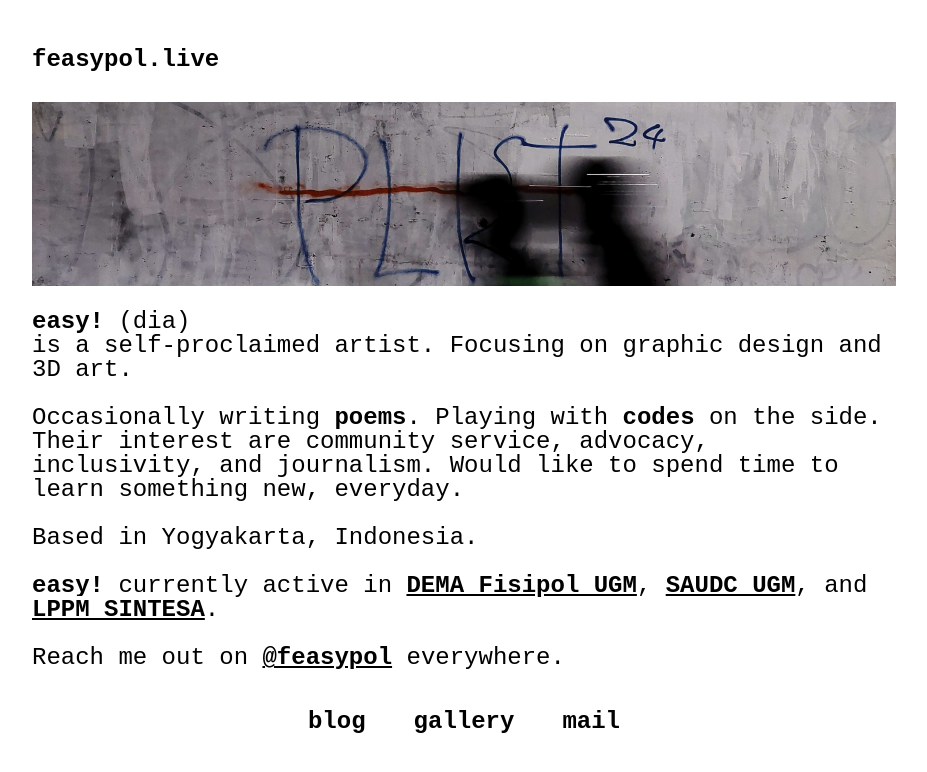
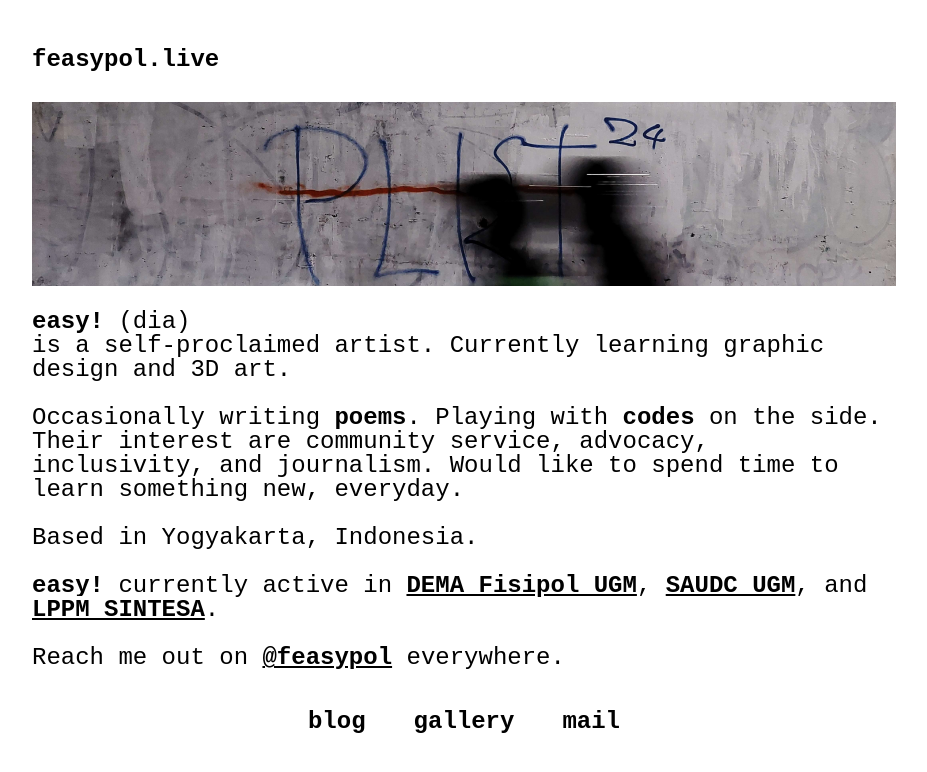
Before and after one commit to feasypol/feasypol, a Next.js app: page / in a window 1280 px wide. Shown: the top 772 px of the page, without its empty margins (176-1103 px from the left). Built offline with nearby package versions, Linux system fonts and the light colour scheme.

Commit message:
fixed typos

```diff
--- a/app/component/footer/Footer.tsx
+++ b/app/component/footer/Footer.tsx
@@ -5,7 +5,7 @@ export default function Footer() {
       <div className="mx-auto self-center ">
         <div className="flex w-full justify-center gap-12 mt-10">
           <LinkProject text="blog" link="/blogs" target="_self" />
-          <LinkProject text="gallery" link="/" target="_self" />
+          <LinkProject text="gallery" link="https://www.figma.com/design/EVGnDQlAtOT3NtSo14Ker8/Portfolio-Q1-2024" target="_blank" />
           <LinkProject text="mail" link="/" target="_self" />
         </div>
       </div>
--- a/app/page.tsx
+++ b/app/page.tsx
@@ -21,9 +21,9 @@ export default function Home() {
         </div>
         <div className="pt-6 text-2xl/6">
           <h1 className="">
-            <LinkProject text="easy!" link="https://instagram.com/feasypol" target="_blank" />
+            <LinkProject text="easy!" link="https://twitter.com/feasypol" target="_blank" />
             &nbsp;(dia) <br />
-            is a self-proclaimed artist. Focusing on graphic design and 3D art.
+            is a self-proclaimed artist. Currently learning graphic design and 3D art.
           </h1>
           <br />
           <p>
@@ -67,7 +67,7 @@ export default function Home() {
           <p>Reach me out on{" "}
             <LinkProject
               text="@feasypol"
-              link="https://instagram.com/lppmsintesa"
+              link="https://instagram.com/feasypol"
               target="_bank"
               extraStyle="underline"
             />
```
